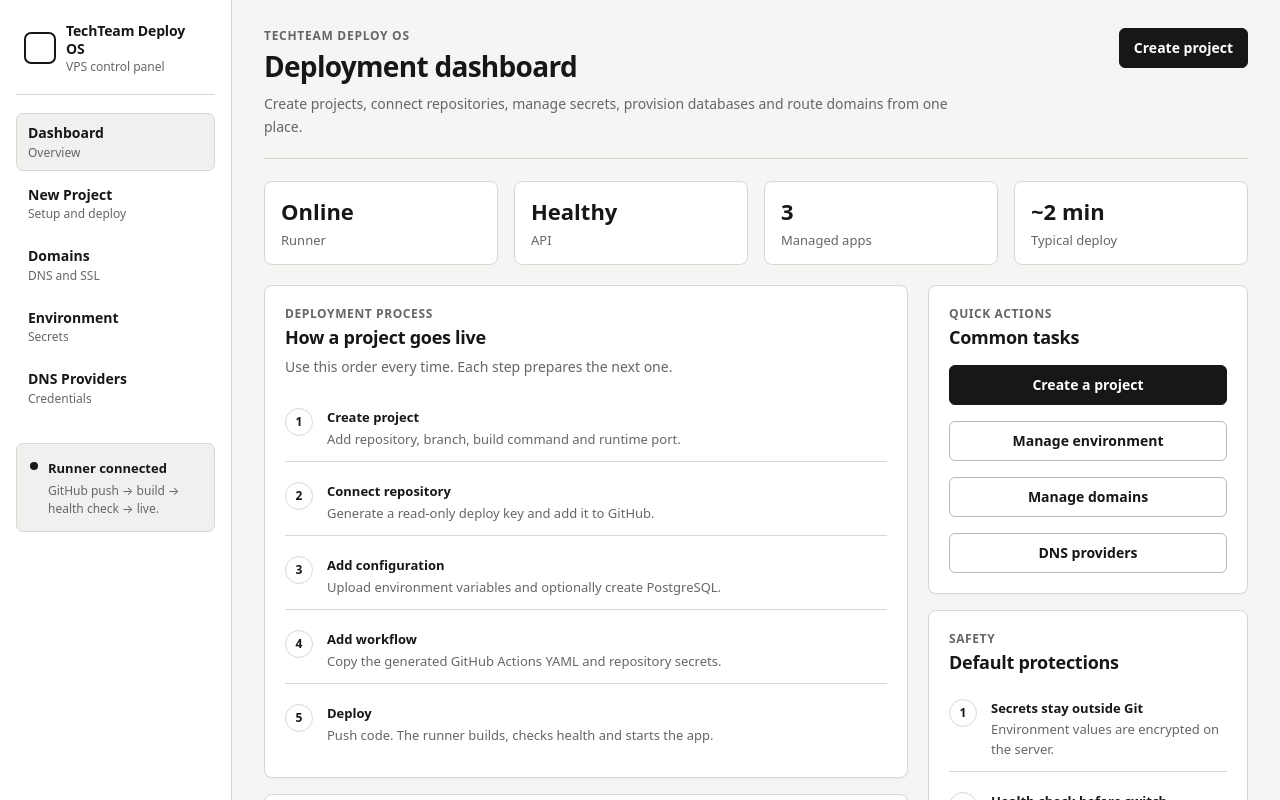
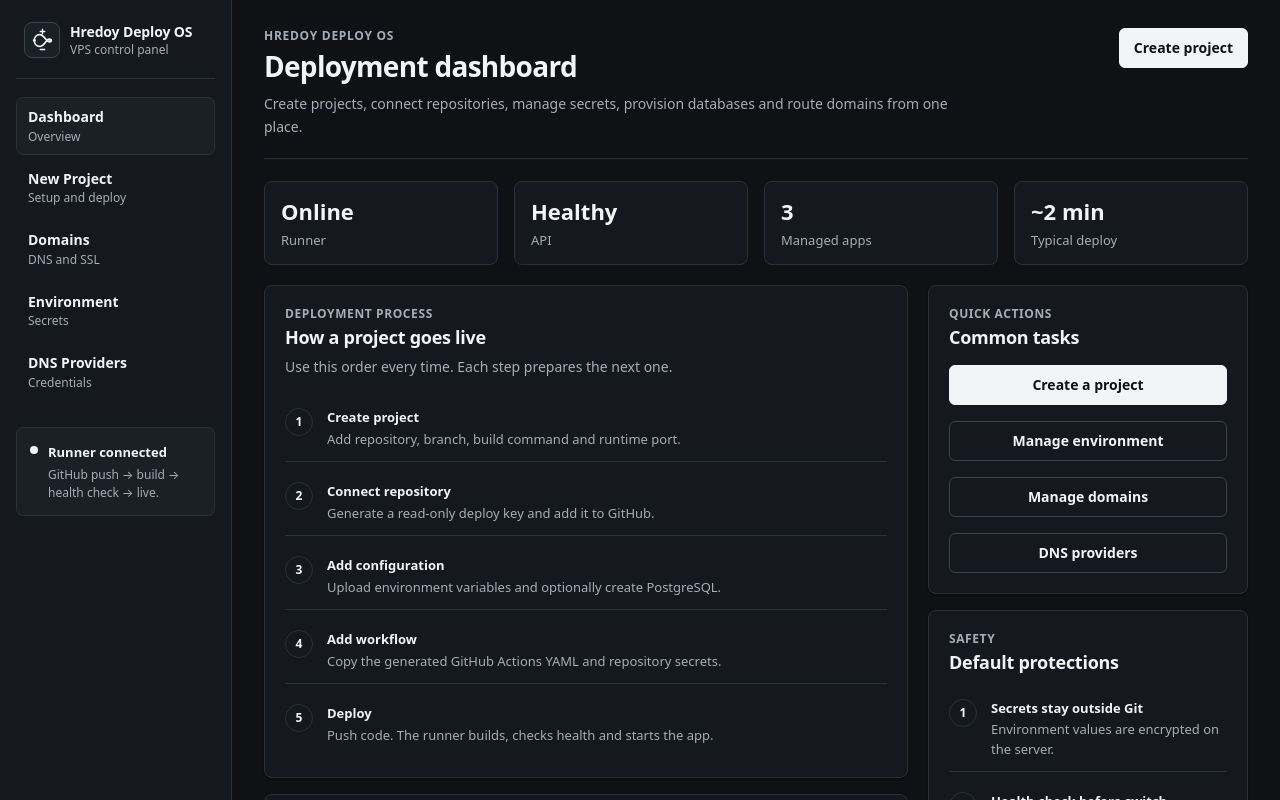
Before and after one commit to arifuzzaman-hredoy/VPS_Auto_Deploy_PG, a Next.js app in the folder apps/web/: page / in a window 1280 px wide. Shown: the top 800 px of the page. Built offline with nearby package versions, Linux system fonts and the light colour scheme.

Commit message:
Rebrand project as Hredoy Deploy OS

```diff
--- a/apps/web/app/components/AppShell.tsx
+++ b/apps/web/app/components/AppShell.tsx
@@ -36,7 +36,7 @@ const activeMap: Record<AppShellProps['active'], string> = {
 
 export function AppShell({
   active,
-  eyebrow = 'TechTeam Deploy OS',
+  eyebrow = 'Hredoy Deploy OS',
   title,
   description,
   backHref,
@@ -50,9 +50,11 @@ export function AppShell({
     <div className="app-shell">
       <aside className="app-sidebar">
         <Link href="/" className="brand-block" aria-label="Open dashboard">
-          <span className="brand-mark" aria-hidden="true" />
+          <span className="brand-mark" aria-hidden="true">
+            <DevOpsLogo />
+          </span>
           <span>
-            <strong>TechTeam Deploy OS</strong>
+            <strong>Hredoy Deploy OS</strong>
             <small>VPS control panel</small>
           </span>
         </Link>
@@ -96,6 +98,24 @@ export function AppShell({
   );
 }
 
+function DevOpsLogo() {
+  return (
+    <svg viewBox="0 0 48 48" role="img" aria-label="DevOps logo">
+      <path
+        d="M9.5 24c0-6.2 4.1-10.5 9.3-10.5 4.9 0 7.3 3.2 10.2 7.1 2.6 3.5 4.3 5.9 7.1 5.9 2 0 3.4-1.2 3.4-2.5s-1.4-2.5-3.4-2.5c-2.8 0-4.5 2.4-7.1 5.9-2.9 3.9-5.3 7.1-10.2 7.1-5.2 0-9.3-4.3-9.3-10.5Z"
+        fill="none"
+        stroke="currentColor"
+        strokeWidth="3"
+        strokeLinecap="round"
+        strokeLinejoin="round"
+      />
+      <circle cx="9.5" cy="24" r="2.5" fill="currentColor" />
+      <circle cx="38.5" cy="24" r="2.5" fill="currentColor" />
+      <path d="M20 8h8M24 4v8M20 40h8" fill="none" stroke="currentColor" strokeWidth="2.4" strokeLinecap="round" />
+    </svg>
+  );
+}
+
 export function MiniMetric({ label, value }: { label: string; value: string; tone?: 'default' | 'good' | 'warning' }) {
   return (
     <div className="mini-metric">
--- a/apps/web/app/globals.css
+++ b/apps/web/app/globals.css
@@ -1,15 +1,15 @@
 :root {
-  --page: #f5f5f3;
-  --surface: #ffffff;
-  --surface-soft: #f0f0ee;
-  --surface-strong: #e8e8e5;
-  --text: #171717;
-  --muted: #666666;
-  --subtle: #8a8a8a;
-  --line: #d8d8d4;
-  --line-strong: #b9b9b4;
-  --focus: #111111;
-  --shadow: 0 1px 2px rgba(0, 0, 0, 0.04);
+  --page: #0f1115;
+  --surface: #15181e;
+  --surface-soft: #1b1f26;
+  --surface-strong: #232832;
+  --text: #f2f4f7;
+  --muted: #a6adb8;
+  --subtle: #7d8592;
+  --line: #2b313b;
+  --line-strong: #3b4350;
+  --focus: #f2f4f7;
+  --shadow: 0 1px 2px rgba(0, 0, 0, 0.42);
 
   --font-xs: 12px;
   --font-sm: 13px;
@@ -35,6 +35,7 @@
 
 html {
   min-height: 100%;
+  color-scheme: dark;
   background: var(--page);
   -webkit-text-size-adjust: 100%;
 }
@@ -111,12 +112,21 @@ summary:focus-visible {
 }
 
 .brand-mark {
-  width: 32px;
-  height: 32px;
-  flex: 0 0 32px;
-  border: 2px solid var(--text);
-  border-radius: 7px;
-  background: var(--surface);
+  display: grid;
+  place-items: center;
+  width: 36px;
+  height: 36px;
+  flex: 0 0 36px;
+  border: 1px solid var(--line-strong);
+  border-radius: 8px;
+  background: var(--surface-soft);
+  color: var(--text);
+}
+
+.brand-mark svg {
+  width: 27px;
+  height: 27px;
+  display: block;
 }
 
 .brand-block strong {
@@ -368,7 +378,7 @@ summary:focus-visible {
   border: 1px solid var(--text);
   border-radius: 6px;
   background: var(--text);
-  color: #ffffff;
+  color: var(--page);
   font-size: var(--font-base);
   font-weight: var(--weight-semibold);
   line-height: var(--line-tight);
@@ -376,7 +386,7 @@ summary:focus-visible {
 }
 
 .btn:hover {
-  background: #303030;
+  background: #d7dbe2;
 }
 
 .btn.secondary,
@@ -612,14 +622,14 @@ select.input {
 
 .input::placeholder,
 .textarea::placeholder {
-  color: #929292;
+  color: var(--subtle);
 }
 
 .input:focus,
 .textarea:focus,
 select.input:focus {
   border-color: var(--focus);
-  box-shadow: 0 0 0 2px rgba(0, 0, 0, 0.08);
+  box-shadow: 0 0 0 2px rgba(255, 255, 255, 0.12);
 }
 
 .inline-actions {
@@ -763,8 +773,8 @@ select.input:focus {
   overflow: auto;
   border: 1px solid var(--line);
   border-radius: 6px;
-  background: #f3f3f1;
-  color: #202020;
+  background: #0b0d11;
+  color: #dce1e8;
   font: var(--font-xs)/1.6 ui-monospace, SFMono-Regular, Menlo, Consolas, monospace;
 }
 
--- a/apps/web/app/layout.tsx
+++ b/apps/web/app/layout.tsx
@@ -2,8 +2,8 @@ import type { Metadata } from 'next';
 import './globals.css';
 
 export const metadata: Metadata = {
-  title: 'TechTeam Deploy OS',
-  description: 'Self-hosted VPS deployment control panel'
+  title: 'Hredoy Deploy OS',
+  description: 'Hredoy Deploy OS — self-hosted DevOps deployment control panel'
 };
 
 export default function RootLayout({ children }: Readonly<{ children: React.ReactNode }>) {
--- a/apps/web/app/projects/new/page.tsx
+++ b/apps/web/app/projects/new/page.tsx
@@ -109,7 +109,7 @@ export default function NewProjectPage() {
   }, [form.slug]);
 
   const yaml = useMemo(() => {
-    return `name: Deploy with TechTeam Deploy OS
+    return `name: Deploy with Hredoy Deploy OS
 
 on:
   push:
@@ -125,7 +125,7 @@ jobs:
     runs-on: ubuntu-latest
 
     steps:
-      - name: Trigger TechTeam Deploy OS
+      - name: Trigger Hredoy Deploy OS
         env:
           DEPLOY_API_URL: \${{ secrets.DEPLOY_API_URL }}
           DEPLOY_TOKEN: \${{ secrets.DEPLOY_TOKEN }}
```
Also changed, not shown: apps/web/app/icon.svg (added), 1 other file (tests, documents, lock files or other folders).
